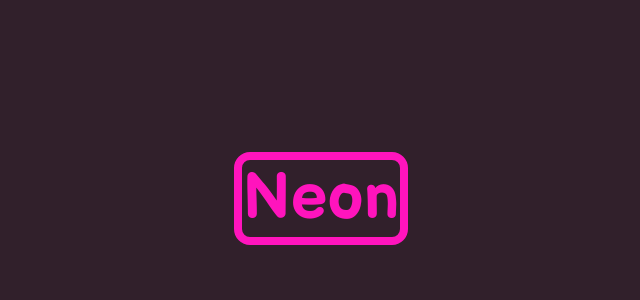
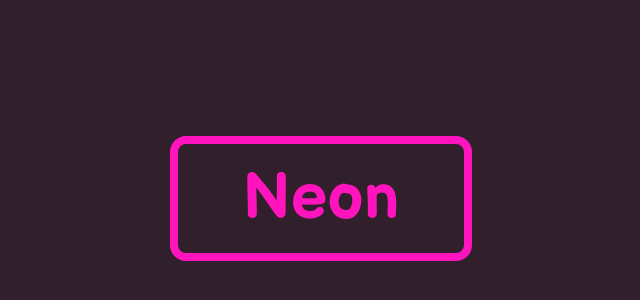
Before and after one commit to PJMantoss/neon-button, a plain HTML site: page index.html in a window 1280 px wide. Shown: the part 210-510 px from the top of the page, without its empty margins (319-959 px from the left). Drawn offline with Linux system fonts and the light colour scheme.

Commit message:
update style

```diff
--- a/style.css
+++ b/style.css
@@ -29,4 +29,5 @@ body {
     -moz-border-radius: 0.25em;
     -ms-border-radius: 0.25em;
     -o-border-radius: 0.25em;
+    padding: 0.25em 1em;
 }
```
